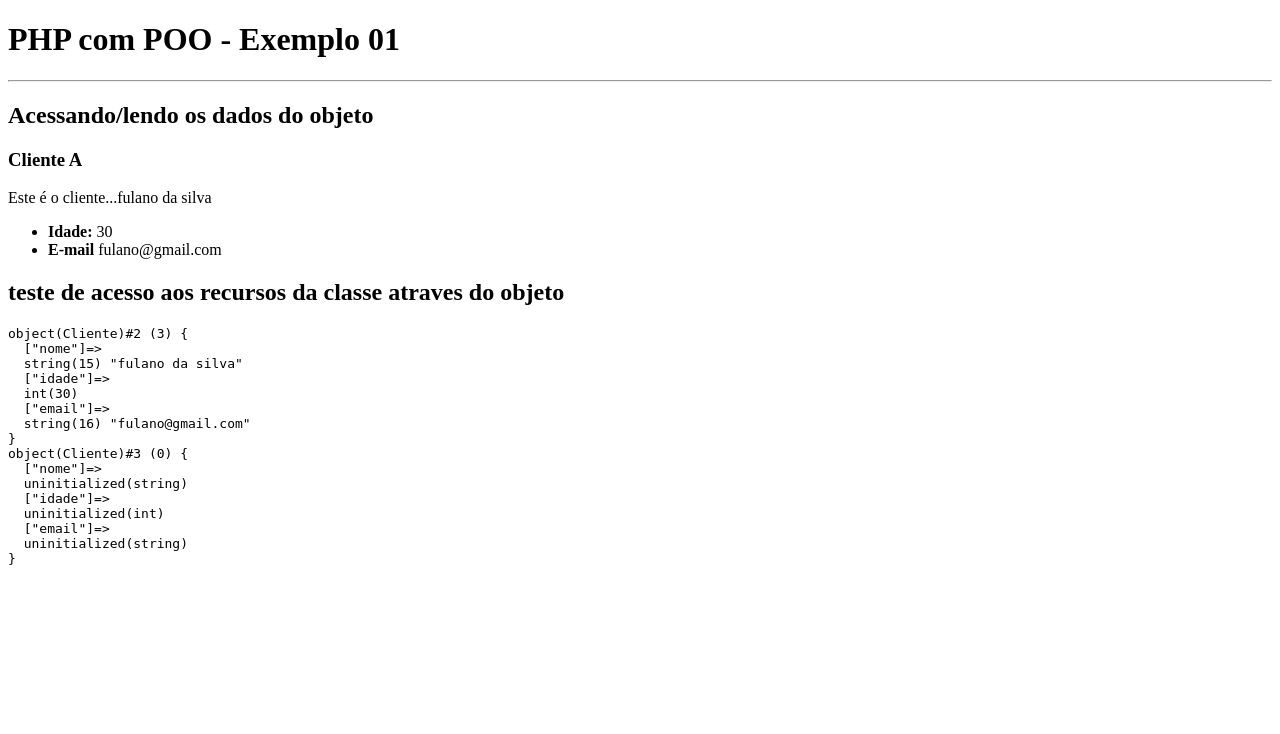
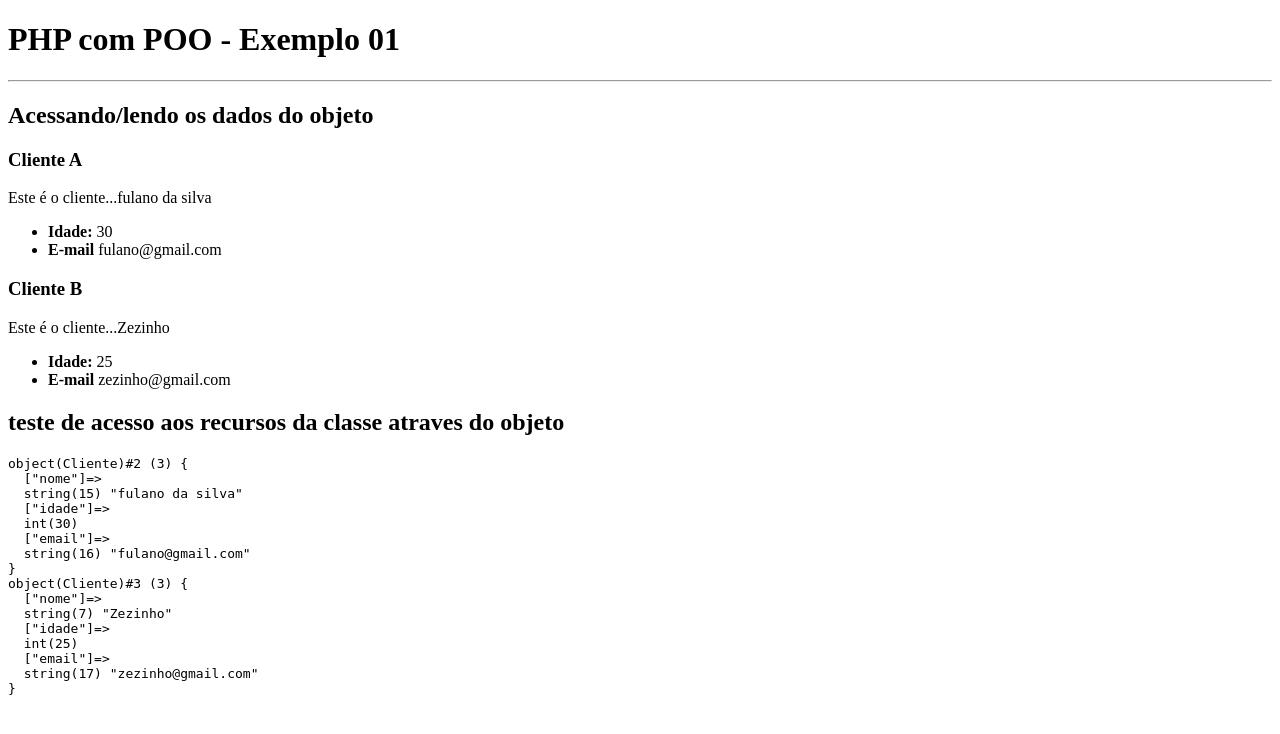
Before and after one commit to Moreira-Marcio/aulasphp-poo, a PHP site: page / in a window 1280 px wide. Shown: the top 734 px of the page. Run offline with PHP 8.4, Linux system fonts and the light colour scheme.

Commit message:
inicializa e acessa cliente B

```diff
--- a/index.php
+++ b/index.php
@@ -8,7 +8,11 @@ $clienteB = new Cliente();
 //atribuindo valores para os atributos
 $clienteA -> nome = "fulano da silva";
 $clienteA -> idade = 30;
-$clienteA -> email = "fulano@gmail.com"
+$clienteA -> email = "fulano@gmail.com";
+
+$clienteB -> nome = "Zezinho";
+$clienteB -> idade = 25;
+$clienteB -> email = "zezinho@gmail.com"
 ?>
 
 
@@ -38,6 +42,17 @@ $clienteA -> email = "fulano@gmail.com"
     <li><b>E-mail</b> <?=$clienteA->email?></li>
 </ul>
 
+<h3>Cliente B</h3>
+
+<div>
+    <?=$clienteB -> exibirDados()?>
+</div>
+<ul>
+
+    <li><b>Idade:</b> <?=$clienteB->idade?></li>
+    <li><b>E-mail</b> <?=$clienteB->email?></li>
+</ul>
+
 <h2>teste de acesso aos recursos da classe atraves do objeto</h2>
 
 
```
